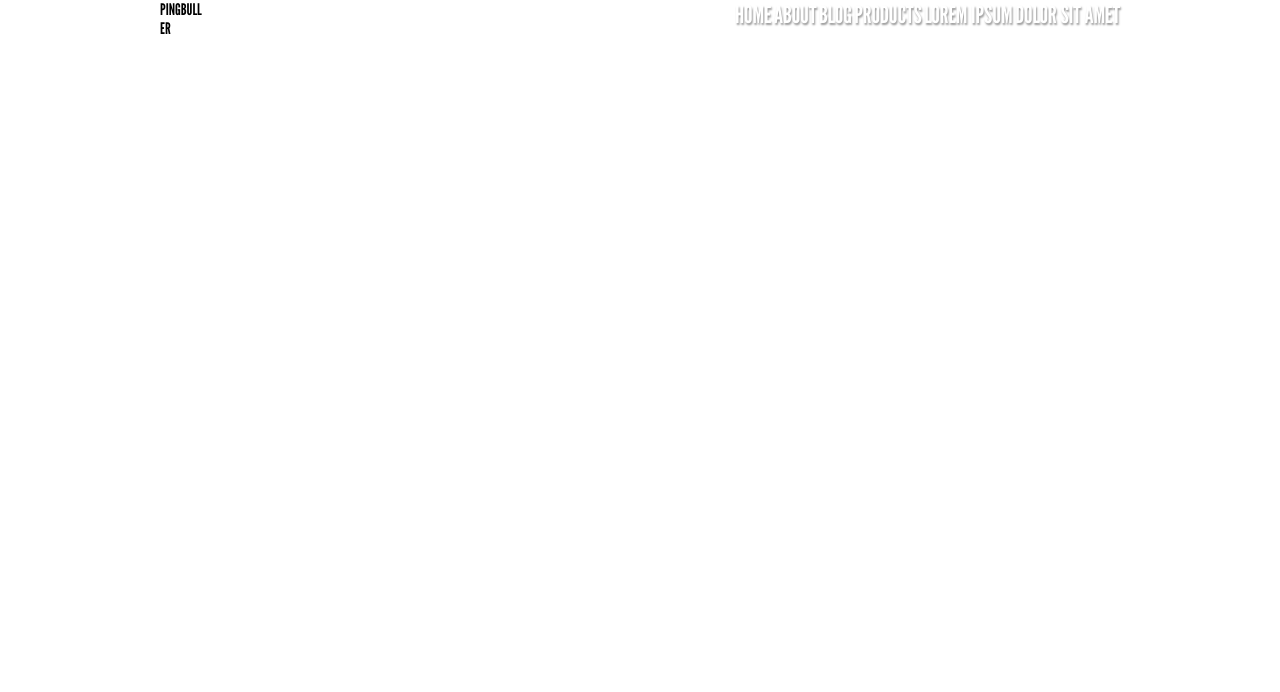
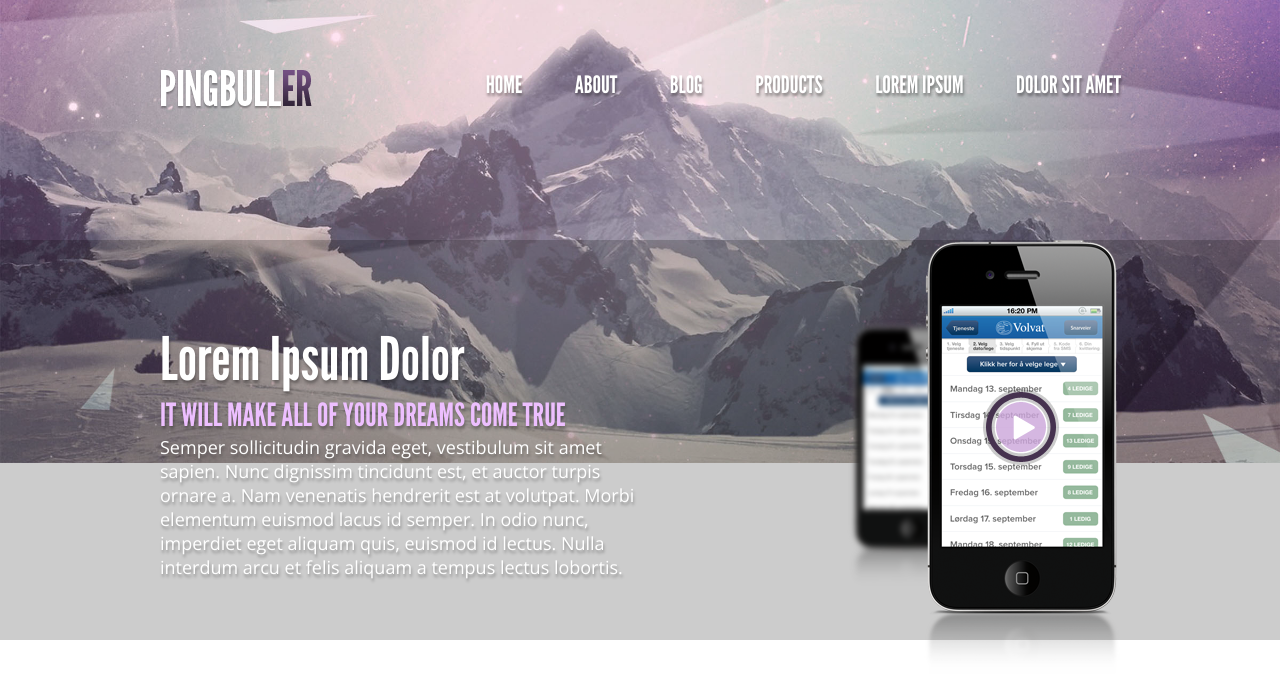
Before and after one commit to vinosgrayapple/hw7-8, a plain HTML site: page index.html in a window 1280 px wide. Drawn offline with nearby package versions, Linux system fonts and the light colour scheme.

Commit message:
add header

```diff
--- a/css/main.css
+++ b/css/main.css
@@ -18,20 +18,48 @@
 body {
 	font-family: 'LeagueGgothic', sans-serif;
 }
+
 .main {
 	width: 960px;
 	margin: 0 auto;
 }
+
+header {
+	background: url(../img/bg2.jpg) top center no-repeat;
+	-webkit-background-size: 100%;
+	-o-background-size: 100%;
+	background-size: 100%;
+	height: 845px;
+	position: relative;
+	overflow: hidden;
+	padding-top: 70px;
+}
+
 .logo {
 	float: left;
+	background: url(../img/logo.png) center center no-repeat;
+	width: 152px;
+	height: 39px;
 }
+
+
 .menu {
 	float: right;
+	margin-top: 0px;
+	margin-right: -7px;
 }
+
 .menu__li {
 	list-style: none;
 	display: inline-block;
+	margin-left: 37px;
+	-webkit-box-sizing: border-box;
+	   -moz-box-sizing: border-box;
+	        box-sizing: border-box;
 
+}
+.menu__li a:hover {
+border-bottom: 2px solid #edbfff;
 }
 .menu__li a {
 	display: block;
@@ -39,6 +67,44 @@ body {
 	text-transform: uppercase;
 	color: #fff;
 	font-size: 24px;
-	text-shadow: 1px 2px 2px rgba(0,0,0,.4);
+	text-shadow: 1px 3px 3px rgba(0,0,0,.4);
+	line-height: 30px;
+	letter-spacing: .00015em;
+	padding-right: 6px;
+	padding-left: 7px;
 
 }
+
+.overlay {
+	margin-top: 170px;
+	margin-bottom: 168px;
+	background: rgba(0,0,0,.2);
+	height: 400px;
+}
+.overlay__text {
+	float: left;
+}
+.overlay__h1 {
+	margin-top: 83px;
+	color: #FFF;
+	text-shadow: 1px 3px 3px rgba(0,0,0,.3);
+	font-size: 60px;
+	font-weight: 300;
+}
+.overlay__h2 {
+	color: #EDBFFF;
+	font-size: 32px;
+	text-shadow: 1px 3px 3px rgba(0,0,0,.3);
+	font-weight: 300;
+}
+.overlay__p {
+	color: #FFF;
+	font-size: 18px;
+	text-shadow: 1px 3px 3px rgba(0,0,0,.3);
+	width: 500px;
+	font-family: 'Open Sans', sans-serif;
+	font-weight: 300;
+}
+.overlay__img {
+	float: right;
+}
--- a/index.html
+++ b/index.html
@@ -4,14 +4,13 @@
     <meta charset="UTF-8">
     <title>PINGBULLER</title>
     <link rel="stylesheet" href="css/main.css">
+    <link href='https://fonts.googleapis.com/css?family=Open+Sans:300,400' rel='stylesheet' type='text/css'>
 </head>
 <body>
+
+<header>
     <div class="main">
-        <header>
-            <div class="logo">
-                <div class="logo__main">PINGBULL</div>
-                <div class="logo__end">ER</div>
-            </div>
+    <div class="logo"></div>
         <nav class="menu">
             <ul class="menu__ul">
                 <li class="menu__li"><a href="#">Home</a></li>
@@ -22,8 +21,28 @@
                 <li class="menu__li"><a href="#">dolor sit amet</a></li>
             </ul>
         </nav>
+    </div>
+    <div class="overlay">
+        <div class="main">
+            <div class="overlay__text">
+                <h1 class="overlay__h1">
+                    Lorem Ipsum Dolor
+                </h1>
+                <h2 class="overlay__h2">
+                    IT WILL MAKE ALL OF YOUR DREAMS COME TRUE
+                </h2>
+                <p class="overlay__p">
+                    Semper sollicitudin gravida eget, vestibulum sit amet sapien. Nunc dignissim tincidunt est, et auctor turpis ornare a. Nam venenatis hendrerit est at volutpat. Morbi elementum euismod lacus id semper. In odio nunc, imperdiet eget aliquam quis, euismod id lectus. Nulla interdum arcu et felis aliquam a tempus lectus lobortis.
+                </p>
+            </div>
+            <img class="overlay__img" src="img/iphone.png" alt="">
+        </div>
+    </div>
+</header>
 
-        </header>
-    </div>
+
+
+
+
 </body>
 </html>
```
Also changed, not shown: img/bg.jpg (added), img/bg2.jpg (added), img/bg3.jpg (added), img/iphone.png (added), img/logo.png (added), 1 other file. Lines whose indentation alone changed are shown as unchanged.
